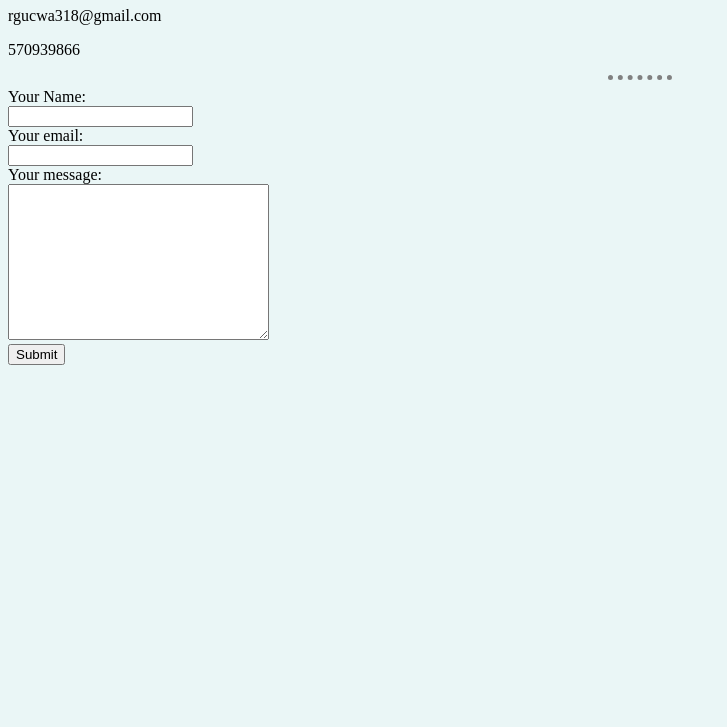
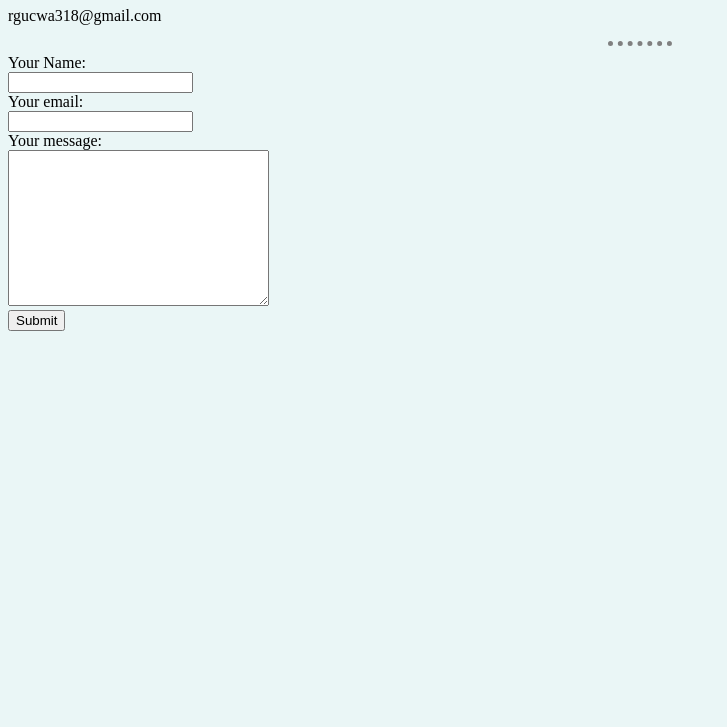
Before and after one commit to ErdoGie/CV, a plain HTML site: page contact.html in a window 1280 px wide. Shown: the part 73-800 px from the top of the page, without its empty margins (0-727 px from the left). Drawn offline with Linux system fonts and the light colour scheme.

Commit message:
Deleted a possibility to contact me

```diff
--- a/contact.html
+++ b/contact.html
@@ -10,8 +10,6 @@
 <body>
     <h1> Here is one of ways to contact me </h1>
     <p> rgucwa318@gmail.com</p>
-    <p> 570939866</p>
-
     <hr>
     <form action = "mailto:rgucwa318@gmail.com" method="post" enctype="text/plain">
 
```
